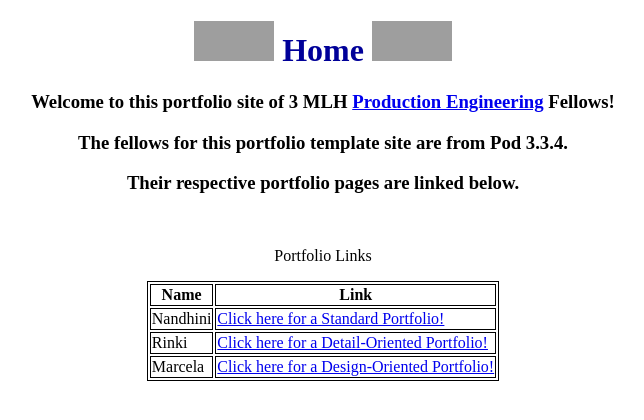
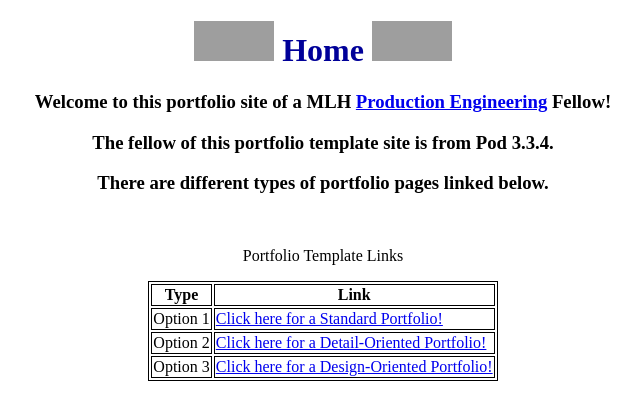
Before and after one commit to mamnuya/OrientationHackathon_Team1Pod334, a Flask app: page / in a window 1280 px wide. Shown: the top 420 px of the page, without its empty margins (317-961 px from the left). Run offline with Flask 2, Linux system fonts and the light colour scheme; some libraries are stand-ins or nearby versions; grey boxes are pictures that could not be loaded.

Commit message:
Edit html text

```diff
--- a/app/templates/home.html
+++ b/app/templates/home.html
@@ -6,9 +6,9 @@
           <!-- Input links to two images after the "src=" to surround the title of "Home" -->
           <h1 style="text-align: center; color:#000099;"> <img src="https://news.mlh.io/wp-content/uploads/2020/07/Facebook-Post-6-1200x520.jpg"width="80" height="40"> Home <img src="https://news.mlh.io/wp-content/uploads/2020/07/Facebook-Post-6-1200x520.jpg" width="80" height="40"></h1>
           <!-- Insert a biref description on home page. Allows hyperlink to any relevant external page-->
-          <h3 style="text-align: center;">Welcome to this portfolio site of 3 MLH <a href="https://fellowship.mlh.io/programs/production-engineering">Production Engineering</a> Fellows! </h3>
-          <h3 style="text-align: center;">The fellows for this portfolio template site are from Pod 3.3.4. </h3>
-          <h3 style="text-align: center;">Their respective portfolio pages are linked below. </h3>
+          <h3 style="text-align: center;">Welcome to this portfolio site of a MLH <a href="https://fellowship.mlh.io/programs/production-engineering">Production Engineering</a> Fellow! </h3>
+          <h3 style="text-align: center;">The fellow of this portfolio template site is from Pod 3.3.4. </h3>
+          <h3 style="text-align: center;">There are different types of portfolio pages linked below. </h3>
 
         </div>
     </body>
@@ -26,28 +26,28 @@
             margin-right:auto;
           }
         </style>
-        <table><center><p>Portfolio Links</p></center>
+        <table><center><p>Portfolio Template Links</p></center>
           <thead>
             <tr>
               <!-- Table of two columns for page link description, and the corresponding link -->
               <!-- Insert page link description in the first <td> tags -->
               <!-- Insert link within the <a> tag.
               and insert the hyperlinked text between the <a> tags -->
-              <th>Name</th>
+              <th>Type</th>
               <th colspan="2">Link</th>
             </tr>
           </thead>
           <tbody>
             <tr>
-              <td>Nandhini</td>
+              <td>Option 1</td>
               <td><a href="/nandhini">Click here for a Standard Portfolio!</a></td>
             </tr>
             <tr>
-              <td>Rinki</td>
+              <td>Option 2</td>
               <td><a href="/mamnuya">Click here for a Detail-Oriented Portfolio!</a></td>
             </tr>
             <tr>
-              <td>Marcela</td>
+              <td>Option 3</td>
               <td><a href="/ixchel">Click here for a Design-Oriented Portfolio!</a></td>
             </tr>
           </tbody>
```
